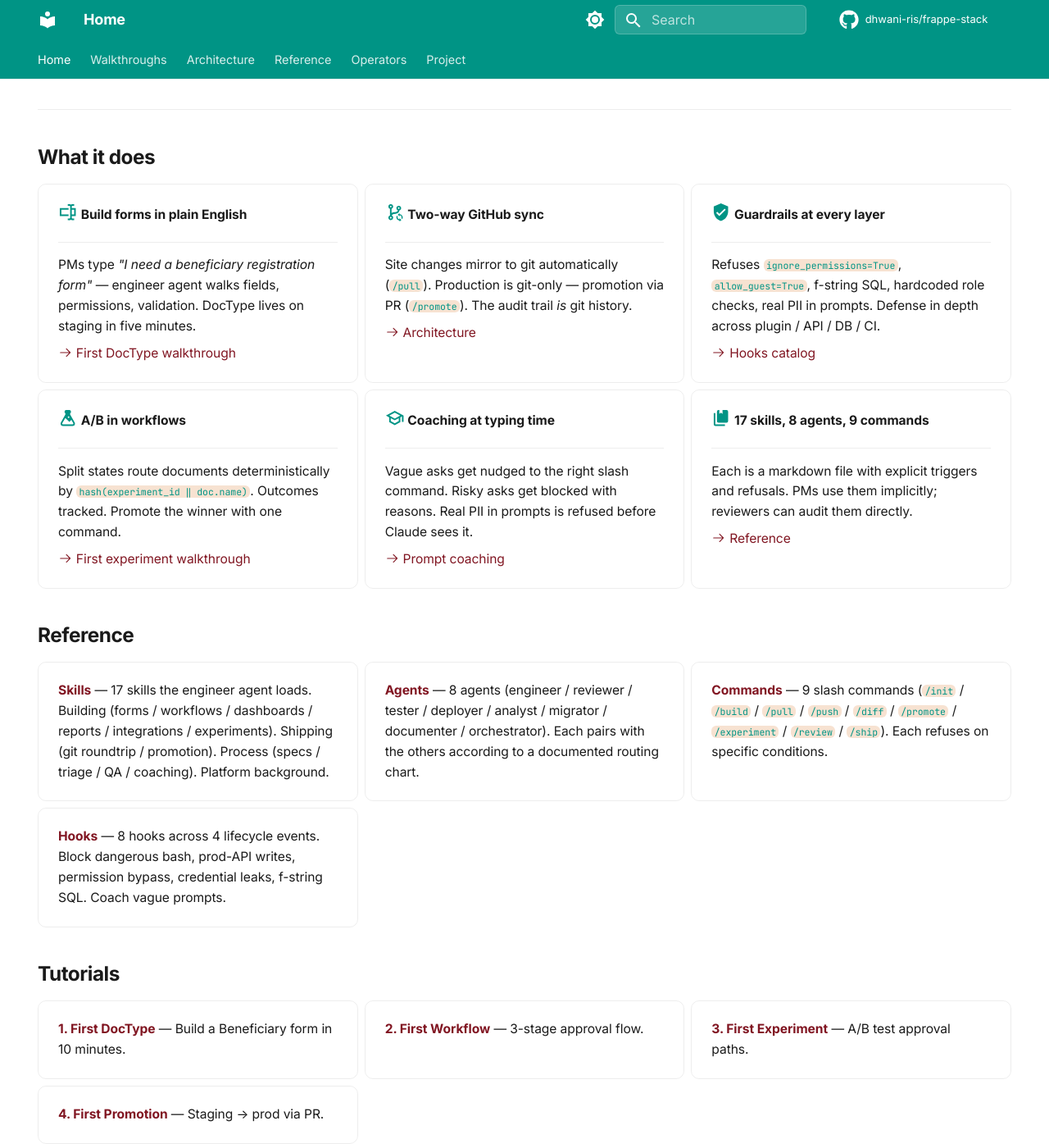
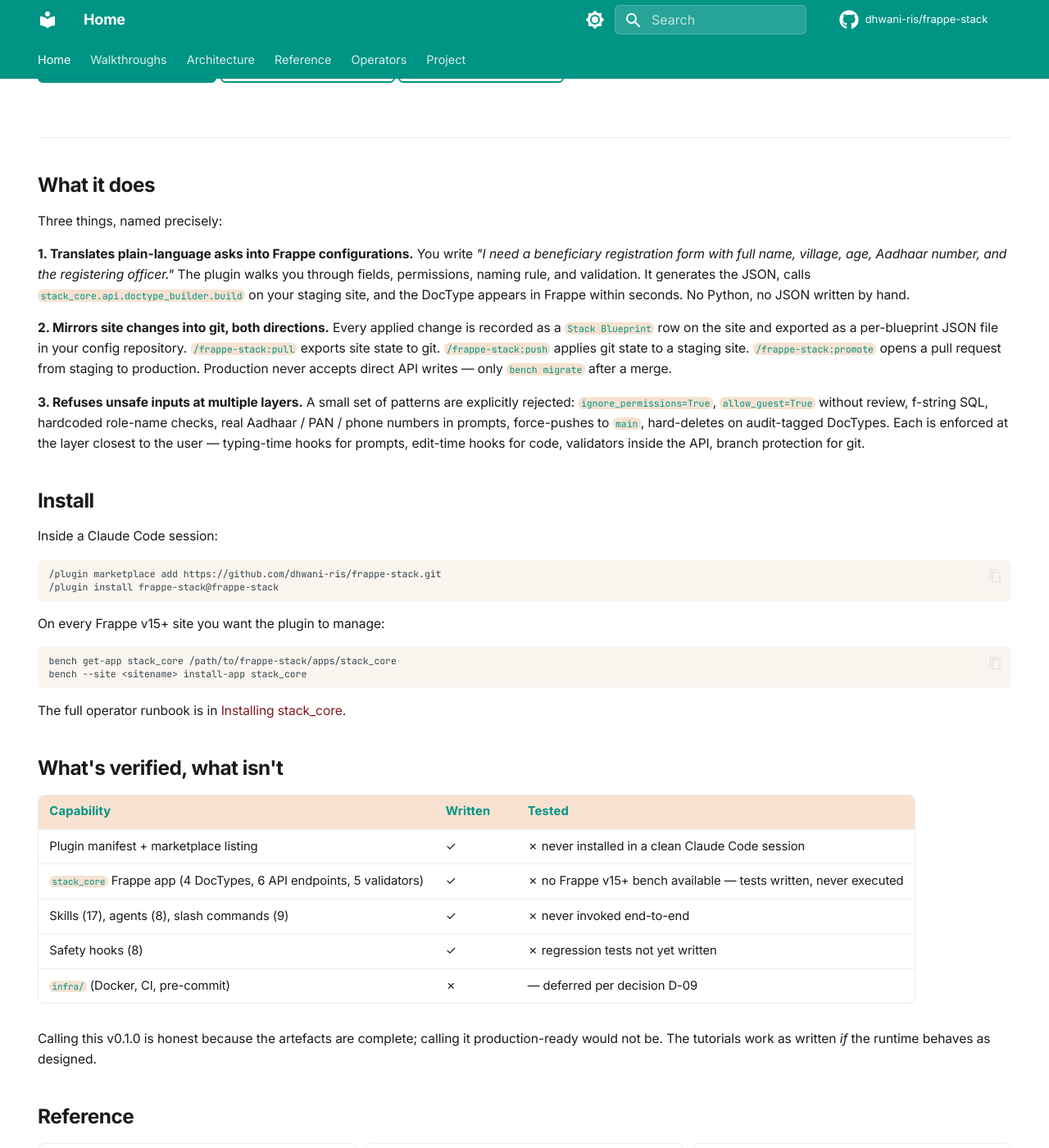
Before and after one commit to dhwani-ris/frappe-stack, an MkDocs documentation site: the page built from docs/index.md, in a window 1280 px wide and 1400 px high, scrolled down 460 px. Shown: the whole window at 82% size. Built offline with MkDocs 1.6.1 and Material for MkDocs 9.7.7, drawn with Linux system fonts in a browser that asks for light colours; comment, search, counter and statistics services are not loaded; some of the changed text lies outside the part shown.

Commit message:
docs: tone pass on README + landing -- tech-simplified, authentic
Cuts marketing words and ambiguous claims. Replaces:
  'guided slash commands' -> 'slash commands'
  'best-practice guardrails baked in at every layer' ->
    explicit list of refused patterns (ignore_permissions=True,
    allow_guest=True without review, f-string SQL, hardcoded role
    checks, real PII in prompts, force-push to main, hard-delete
    on audit-tagged DocTypes)
  'lets non-developers build Frappe apps correctly' ->
    'for building Frappe v15+ apps without writing code'

Adds a precise 'What's verified, what isn't' table that names every
unverified thing instead of hiding it behind 'scaffold complete'.

Replaces 'Build forms in plain English' marketing-card framing on
the landing with three numbered paragraphs that say what each thing
actually does mechanically (which API gets called, where state lives,
which path is git-only).

Top README now leads with the same precise opening + a 'What it is
not' section that names three constraints honestly (not a Frappe app,
not a drag-and-drop builder, opinionated where it matters).

No structural changes -- nav, links, install instructions identical.

````diff
--- a/docs/index.md
+++ b/docs/index.md
@@ -6,83 +6,69 @@
 
 <div class="hero" markdown>
 
-<span class="status-pill">v0.1.0 · scaffold complete</span>
+<span class="status-pill">v0.1.0 · scaffold only — not yet runtime-tested</span>
 
 # frappe-stack
 
-<p class="tagline">A Claude Code plugin that lets non-developers build Frappe apps correctly — DocTypes, Workflows, Dashboards, Reports — via guided slash commands. Two-way GitHub sync. Best-practice guardrails baked in at every layer.</p>
+<p class="tagline">A Claude Code plugin for building Frappe v15+ apps without writing code. You type a slash command, the plugin generates the DocType / Workflow / Dashboard / Report, validates it, and either applies it to a staging site or opens a pull request. Frappe site state and a GitHub config repo stay in sync both directions.</p>
 
-[Walkthrough →](walkthroughs/01-first-doctype.md){ .md-button .md-button--primary }
-[Architecture](architecture.md){ .md-button }
-[GitHub :material-github:](https://github.com/dhwani-ris/frappe-stack){ .md-button }
+[Read the first tutorial](walkthroughs/01-first-doctype.md){ .md-button .md-button--primary }
+[See the architecture](architecture.md){ .md-button }
+[View on GitHub :material-github:](https://github.com/dhwani-ris/frappe-stack){ .md-button }
 
 </div>
 
 ## What it does
 
-<div class="grid cards" markdown>
+Three things, named precisely:
 
--   :material-form-textbox:{ .lg .middle } **Build forms in plain English**
+**1. Translates plain-language asks into Frappe configurations.** You write *"I need a beneficiary registration form with full name, village, age, Aadhaar number, and the registering officer."* The plugin walks you through fields, permissions, naming rule, and validation. It generates the JSON, calls `stack_core.api.doctype_builder.build` on your staging site, and the DocType appears in Frappe within seconds. No Python, no JSON written by hand.
 
-    ---
+**2. Mirrors site changes into git, both directions.** Every applied change is recorded as a `Stack Blueprint` row on the site and exported as a per-blueprint JSON file in your config repository. `/frappe-stack:pull` exports site state to git. `/frappe-stack:push` applies git state to a staging site. `/frappe-stack:promote` opens a pull request from staging to production. Production never accepts direct API writes — only `bench migrate` after a merge.
 
-    PMs type *"I need a beneficiary registration form"* — engineer agent walks fields, permissions, validation. DocType lives on staging in five minutes.
+**3. Refuses unsafe inputs at multiple layers.** A small set of patterns are explicitly rejected: `ignore_permissions=True`, `allow_guest=True` without review, f-string SQL, hardcoded role-name checks, real Aadhaar / PAN / phone numbers in prompts, force-pushes to `main`, hard-deletes on audit-tagged DocTypes. Each is enforced at the layer closest to the user — typing-time hooks for prompts, edit-time hooks for code, validators inside the API, branch protection for git.
 
-    [:octicons-arrow-right-24: First DocType walkthrough](walkthroughs/01-first-doctype.md)
+## Install
 
--   :material-source-branch-sync:{ .lg .middle } **Two-way GitHub sync**
+Inside a Claude Code session:
 
-    ---
+```text
+/plugin marketplace add https://github.com/dhwani-ris/frappe-stack.git
+/plugin install frappe-stack@frappe-stack
+```
 
-    Site changes mirror to git automatically (`/pull`). Production is git-only — promotion via PR (`/promote`). The audit trail *is* git history.
+On every Frappe v15+ site you want the plugin to manage:
 
-    [:octicons-arrow-right-24: Architecture](architecture.md)
+```bash
+bench get-app stack_core /path/to/frappe-stack/apps/stack_core
+bench --site <sitename> install-app stack_core
+```
 
--   :material-shield-check:{ .lg .middle } **Guardrails at every layer**
+The full operator runbook is in [Installing stack_core](operators/installing-stack-core.md).
 
-    ---
+## What's verified, what isn't
 
-    Refuses `ignore_permissions=True`, `allow_guest=True`, f-string SQL, hardcoded role checks, real PII in prompts. Defense in depth across plugin / API / DB / CI.
+| Capability | Written | Tested |
+|---|---|---|
+| Plugin manifest + marketplace listing | ✓ | ✗ never installed in a clean Claude Code session |
+| `stack_core` Frappe app (4 DocTypes, 6 API endpoints, 5 validators) | ✓ | ✗ no Frappe v15+ bench available — tests written, never executed |
+| Skills (17), agents (8), slash commands (9) | ✓ | ✗ never invoked end-to-end |
+| Safety hooks (8) | ✓ | ✗ regression tests not yet written |
+| `infra/` (Docker, CI, pre-commit) | ✗ | — deferred per decision D-09 |
 
-    [:octicons-arrow-right-24: Hooks catalog](hooks.md)
-
--   :material-flask:{ .lg .middle } **A/B in workflows**
-
-    ---
-
-    Split states route documents deterministically by `hash(experiment_id ‖ doc.name)`. Outcomes tracked. Promote the winner with one command.
-
-    [:octicons-arrow-right-24: First experiment walkthrough](walkthroughs/03-first-experiment.md)
-
--   :material-school-outline:{ .lg .middle } **Coaching at typing time**
-
-    ---
-
-    Vague asks get nudged to the right slash command. Risky asks get blocked with reasons. Real PII in prompts is refused before Claude sees it.
-
-    [:octicons-arrow-right-24: Prompt coaching](hooks.md)
-
--   :material-book-multiple:{ .lg .middle } **17 skills, 8 agents, 9 commands**
-
-    ---
-
-    Each is a markdown file with explicit triggers and refusals. PMs use them implicitly; reviewers can audit them directly.
-
-    [:octicons-arrow-right-24: Reference](skills.md)
-
-</div>
+Calling this v0.1.0 is honest because the artefacts are complete; calling it production-ready would not be. The tutorials work as written *if* the runtime behaves as designed.
 
 ## Reference
 
 <div class="grid cards" markdown>
 
--   **[Skills](skills.md)** — 17 skills the engineer agent loads. Building (forms / workflows / dashboards / reports / integrations / experiments). Shipping (git roundtrip / promotion). Process (specs / triage / QA / coaching). Platform background.
+-   **[Skills](skills.md)** — 17 markdown files the engineer agent loads when the user's prompt matches a trigger. Each names what it teaches Claude, what conversation it runs, and what it refuses.
 
--   **[Agents](agents.md)** — 8 agents (engineer / reviewer / tester / deployer / analyst / migrator / documenter / orchestrator). Each pairs with the others according to a documented routing chart.
+-   **[Agents](agents.md)** — 8 agents that own the work for one slash command each. Engineer turns intent into config. Reviewer + tester run after every build. Deployer owns promotion to production.
 
--   **[Commands](commands.md)** — 9 slash commands (`/init` / `/build` / `/pull` / `/push` / `/diff` / `/promote` / `/experiment` / `/review` / `/ship`). Each refuses on specific conditions.
+-   **[Commands](commands.md)** — 9 slash commands invoked as `/frappe-stack:<verb>`. `init` bootstraps a site, `build` creates a blueprint, `pull` / `push` / `diff` move state between site and git, `promote` opens the production PR.
 
--   **[Hooks](hooks.md)** — 8 hooks across 4 lifecycle events. Block dangerous bash, prod-API writes, permission bypass, credential leaks, f-string SQL. Coach vague prompts.
+-   **[Hooks](hooks.md)** — 8 hooks across 4 lifecycle events. They block dangerous shell commands, direct production API writes, permission bypasses, credential leaks, and f-string SQL. They also coach vague prompts toward the right slash command.
 
 </div>
 
@@ -90,13 +76,13 @@
 
 <div class="grid cards" markdown>
 
--   **[1. First DocType](walkthroughs/01-first-doctype.md)** — Build a Beneficiary form in 10 minutes.
+-   **[1. First DocType](walkthroughs/01-first-doctype.md)** — Build a Beneficiary form, save it on staging, mirror to git. ~10 minutes.
 
--   **[2. First Workflow](walkthroughs/02-first-workflow.md)** — 3-stage approval flow.
+-   **[2. First Workflow](walkthroughs/02-first-workflow.md)** — Add a three-stage approval flow on the form from tutorial 1.
 
--   **[3. First Experiment](walkthroughs/03-first-experiment.md)** — A/B test approval paths.
+-   **[3. First Experiment](walkthroughs/03-first-experiment.md)** — A/B test two approval paths and promote the faster one.
 
--   **[4. First Promotion](walkthroughs/04-first-promotion.md)** — Staging → prod via PR.
+-   **[4. First Promotion](walkthroughs/04-first-promotion.md)** — Open a pull request from staging to production and watch the migrate complete.
 
 </div>
 
@@ -104,15 +90,19 @@
 
 <div class="grid cards" markdown>
 
--   **[Installing stack_core](operators/installing-stack-core.md)** — bench install, site_config, role setup, smoke test.
+-   **[Installing stack_core](operators/installing-stack-core.md)** — bench install, `site_config.json` shape, role setup, smoke test.
 
--   **[Rotating keys](operators/rotating-keys.md)** — 90-day rotation per credential type. Incident protocol.
+-   **[Rotating keys](operators/rotating-keys.md)** — 90-day rotation steps for the API key, GitHub token, Frappe Administrator password, database root, and SSH keys. Incident protocol.
 
 </div>
 
-## Project status
+## Project files
 
-v0.1.0 scaffold complete — all 9 phases written + committed.
-**Pending validation:** bench smoke-test, plugin install smoke-test in a clean Claude Code session, `infra/` (deferred per D-09).
+The four working-memory files that frame the build are at the repo root:
 
-See [HEARTBEAT](HEARTBEAT.md) for the live phase tracker and [PLAN](PLAN.md) for the decision register.
+- [PRD](PRD.md) — what we're building and why.
+- [PLAN](PLAN.md) — phased plan with the decision register (D-01..D-09).
+- [SECURITY](SECURITY.md) — threat model and the layered guardrail matrix.
+- [HEARTBEAT](HEARTBEAT.md) — newest entry on top; the live state of the build.
+- [CHANGELOG](CHANGELOG.md) — what landed when.
+- [Contributing](CONTRIBUTING.md) — how to add a skill, agent, command, or hook.
````
Also changed, not shown: README.md (+49 -40 lines).
